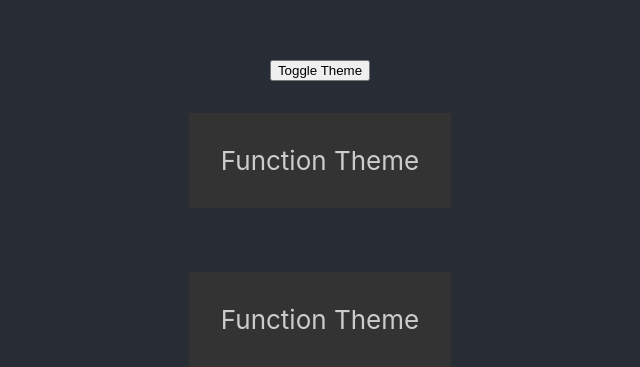
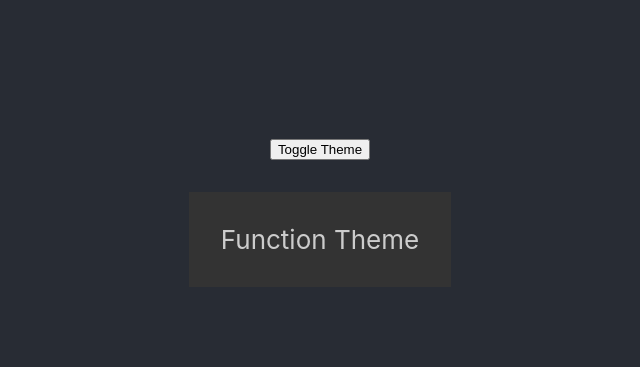
Before and after one commit to loayalsaid1/hooks-simplified, a React (Create React App) app: page / in a window 1280 px wide. Shown: the part 171-538 px from the top of the page, without its empty margins (320-960 px from the left). Built offline with nearby package versions, Linux system fonts and the light colour scheme; the HTML template or start-up script is replaced by a standard one.

Commit message:
ThemeContext.js

```diff
--- a/src/useContext/FunctionContextComponent.jsx
+++ b/src/useContext/FunctionContextComponent.jsx
@@ -1,9 +1,10 @@
 import React, { useContext, useState } from 'react';
-import { ThemeContext } from './main';
+import { ThemeContext, useTheme, useUpdateTheme } from './ThemContext';
 
 
 export default function FunctionContextComponent() {
-	const isDark = useContext(ThemeContext);
+	const isDark = useTheme();
+	const toggleTheme = useUpdateTheme();
 
 	const styles = {
 		margin: '2rem',
@@ -12,5 +13,8 @@ export default function FunctionContextComponent() {
 		color: isDark ? '#ccc' : '#333',
 	}
 
-	return <div style={styles}>Function Theme </div>
+	return <>
+	<button onClick={toggleTheme}> Toggle Theme </button>
+	<div style={styles}>Function Theme </div>
+	</>
 }
--- /dev/null
+++ b/src/useContext/ThemContext.js
@@ -0,0 +1,29 @@
+import React , { Children, useContext, useState} from 'react';
+
+
+export const ThemeContext = React.createContext();
+export const ThemeUpdaterContext = React.createContext();
+
+export function useTheme() {
+	return useContext(ThemeContext)
+}
+
+export function useUpdateTheme() {
+	return useContext(ThemeUpdaterContext);
+}
+
+export function ThemeProvide({ children}) {
+	const [isDark, setIsDark] = useState(true);
+
+	const toggleTheme = () => {
+		setIsDark(currentValue => !currentValue );
+	}
+
+	return (
+		<ThemeContext.Provider value={isDark}>
+			<ThemeUpdaterContext.Provider value={toggleTheme}>
+				{ children }
+			</ThemeUpdaterContext.Provider>
+		</ThemeContext.Provider>
+	)
+}
--- a/src/useContext/main.jsx
+++ b/src/useContext/main.jsx
@@ -1,21 +1,13 @@
 import React, { useState } from 'react';
 import FunctionContextComponent from './FunctionContextComponent';
-import ClassContextComponent from './ClassContextComponent';
-
-export const ThemeContext = React.createContext();
+import { ThemeProvide, useUpdateTheme } from './ThemContext';
 
 export default function Main() {
-	const [isDark, setIsDark] = useState(true);
-
-	const toggleTheme = () => {
-		setIsDark(currentValue => !currentValue );
-	}
+	const toggleTheme = useUpdateTheme();
 
 	return (
-		<ThemeContext.Provider value={isDark}>
-			<button onClick={toggleTheme}> Toggle Theme </button>
+		<ThemeProvide>
 			<FunctionContextComponent />
-			<ClassContextComponent />
-		</ThemeContext.Provider>
+		</ThemeProvide>
 	)
 }
```
